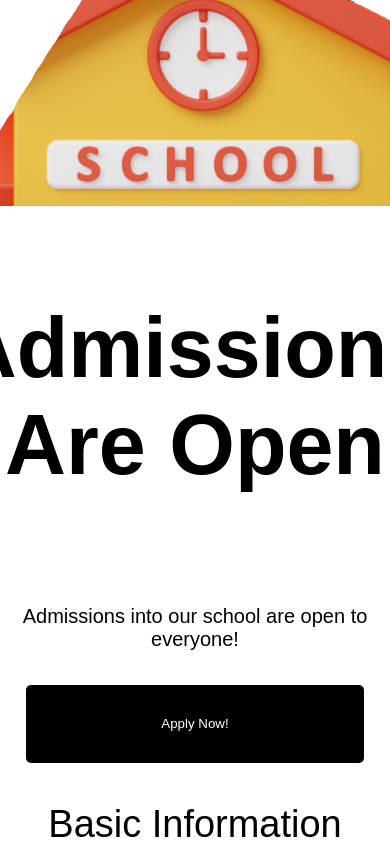
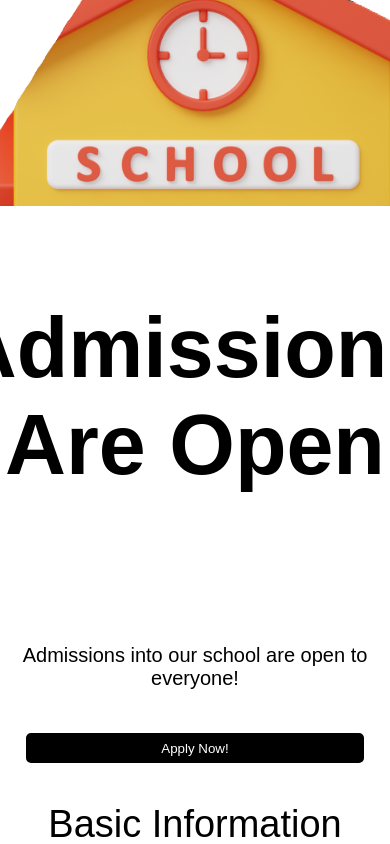
Before and after one commit to audwitiyabandyopadhyay74/mahata-purbapara-free-primary-school, a React (Vite) app: page / in a window 390 px wide. Shown: the part 4598-5442 px from the top of the page. Built offline with nearby package versions, Linux system fonts and the light colour scheme.

Commit message:
Update App.css

```diff
--- a/src/App.css
+++ b/src/App.css
@@ -614,7 +614,7 @@
         }
         #apply-now-button {
             margin-bottom: 40px;
-            height: 20vh;
+            height: 5vh;
         }
         #know-more {
             margin-top: 40px;
```
